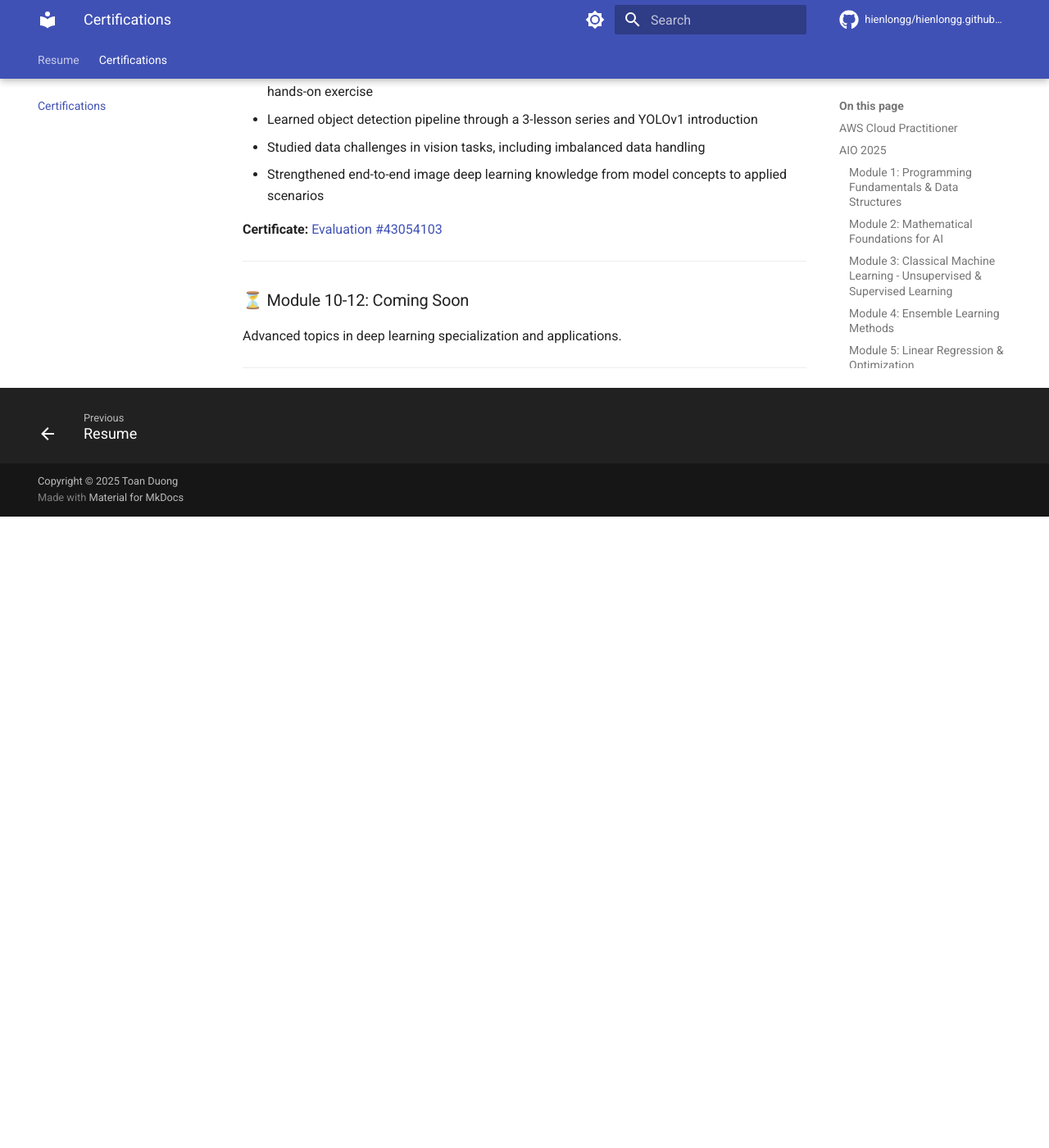
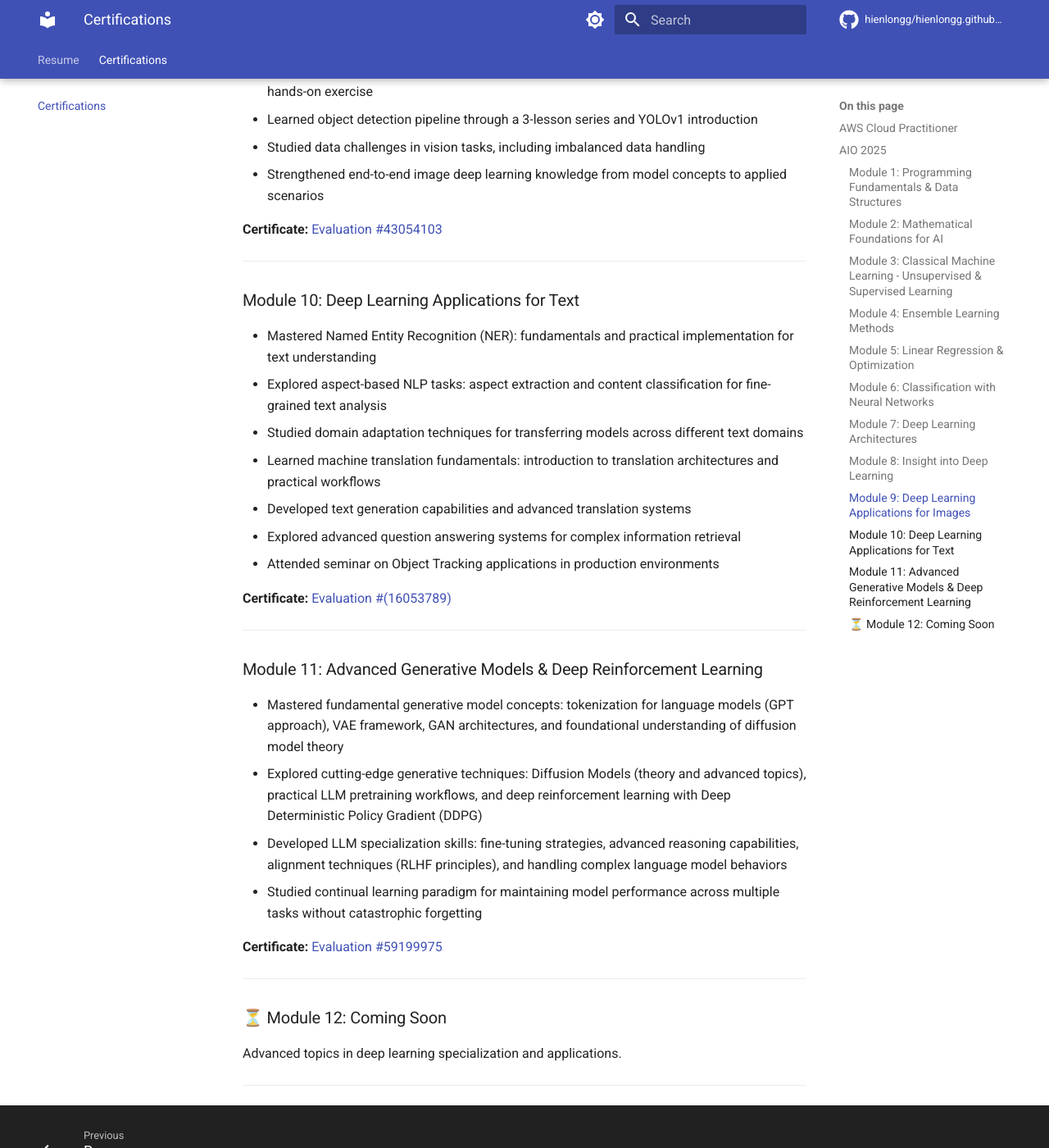
Before and after one commit to hienlongg/hienlongg.github.io, an MkDocs documentation site: the page built from docs/certifications.md, in a window 1280 px wide and 1400 px high, scrolled down 3259 px. Shown: the whole window at 82% size. Built offline with MkDocs 1.6.1 and Material for MkDocs 9.7.7, drawn with Linux system fonts in a browser that asks for light colours; comment, search, counter and statistics services are not loaded; before the commit the page ends 3889 px from its top, so only the background shows below that; some of the changed text lies outside the part shown.

Commit message:
Update certifications and learning journey details with new module completions and last updated date
Co-authored-by: Copilot <copilot@github.com>

```diff
--- a/docs/certifications.md
+++ b/docs/certifications.md
@@ -13,7 +13,7 @@ lastUpdated: '2026-05-02'
 
 ## AIO 2025
 **Organization:** AI Vietnam
-**Status:** 9 / 12 modules completed
+**Status:** 11 / 12 modules completed
 
 ---
 
@@ -122,7 +122,30 @@ lastUpdated: '2026-05-02'
 
 ---
 
-### ⏳ Module 10-12: Coming Soon
+### Module 10: Deep Learning Applications for Text
+- Mastered Named Entity Recognition (NER): fundamentals and practical implementation for text understanding
+- Explored aspect-based NLP tasks: aspect extraction and content classification for fine-grained text analysis
+- Studied domain adaptation techniques for transferring models across different text domains
+- Learned machine translation fundamentals: introduction to translation architectures and practical workflows
+- Developed text generation capabilities and advanced translation systems
+- Explored advanced question answering systems for complex information retrieval
+- Attended seminar on Object Tracking applications in production environments
+
+**Certificate:** [Evaluation #(16053789)](https://lms.aivietnam.edu.vn/verification/accomplishments/16053789/){ target=_blank }
+
+---
+
+### Module 11: Advanced Generative Models & Deep Reinforcement Learning
+- Mastered fundamental generative model concepts: tokenization for language models (GPT approach), VAE framework, GAN architectures, and foundational understanding of diffusion model theory
+- Explored cutting-edge generative techniques: Diffusion Models (theory and advanced topics), practical LLM pretraining workflows, and deep reinforcement learning with Deep Deterministic Policy Gradient (DDPG)
+- Developed LLM specialization skills: fine-tuning strategies, advanced reasoning capabilities, alignment techniques (RLHF principles), and handling complex language model behaviors
+- Studied continual learning paradigm for maintaining model performance across multiple tasks without catastrophic forgetting
+
+**Certificate:** [Evaluation #59199975](https://lms.aivietnam.edu.vn/verification/accomplishments/59199975){ target=_blank }
+
+---
+
+### ⏳ Module 12: Coming Soon
 Advanced topics in deep learning specialization and applications.
 
 ---
```
Also changed, not shown: other parts of docs/certifications.md (+1 -1 lines), docs/index.md (+9 -9 lines).
